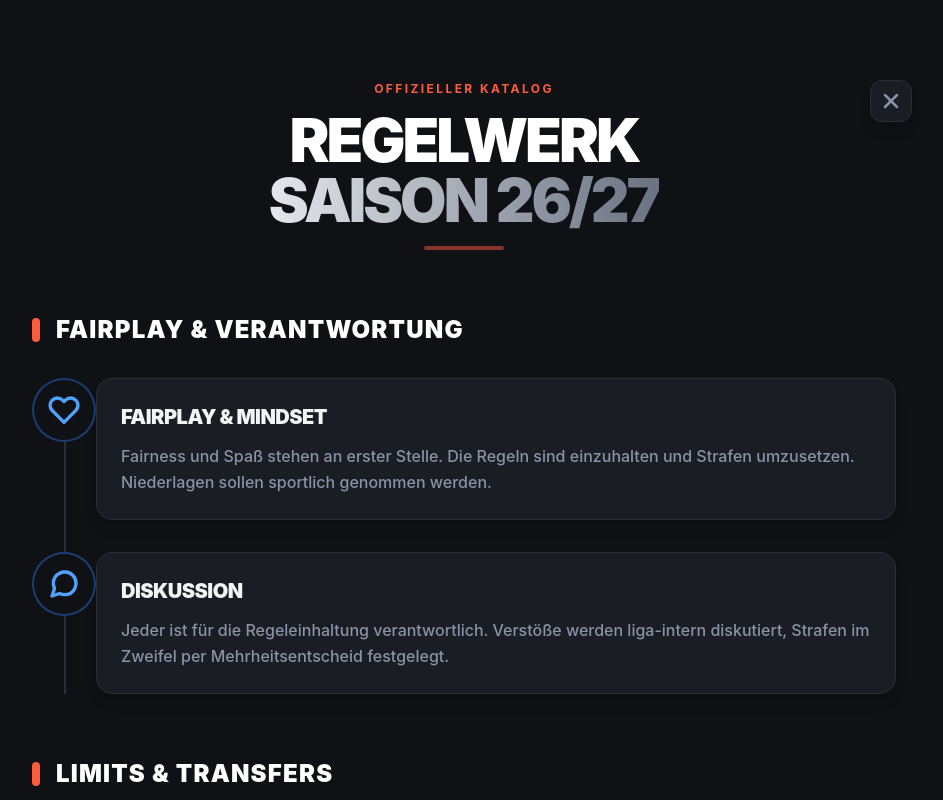
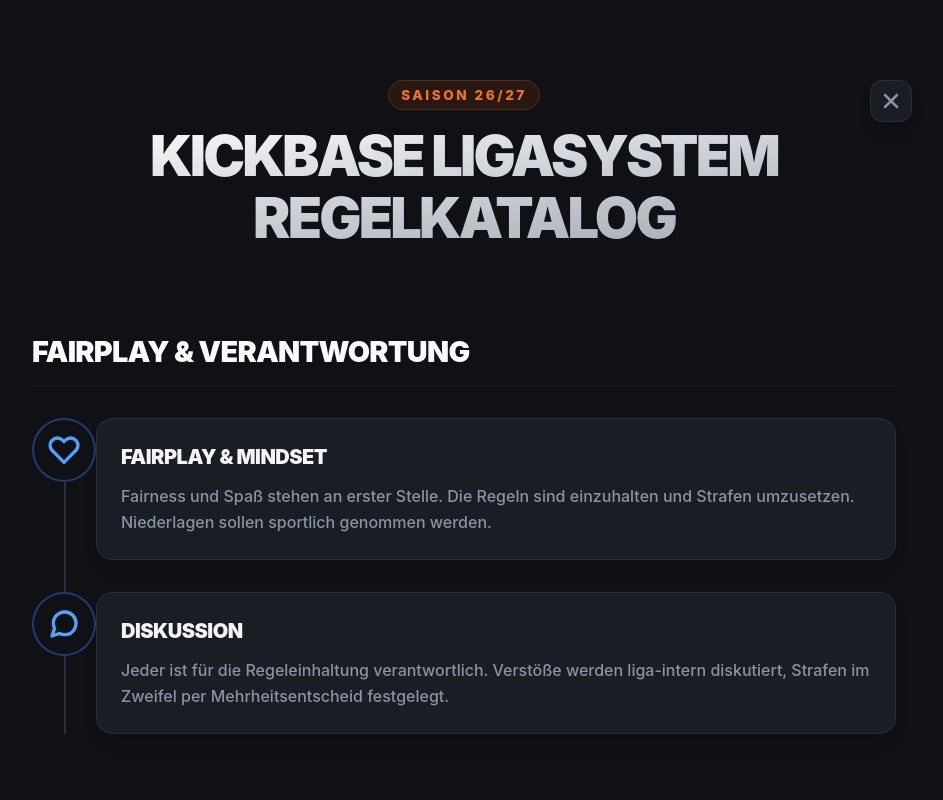
Before and after one commit to leonweinrich99/kickbase_ligasystem, a React app in the folder frontend/: page /rules in a window 1280 px wide. Shown: the top 800 px of the page, without its empty margins (176-1119 px from the left). Built offline with nearby package versions, Linux system fonts and the light colour scheme; the HTML template or start-up script is replaced by a standard one.

Commit message:
UI Refinement: Adjust Rules headlines to match original HTML design (capsule subtitle, specific gradient)

```diff
--- a/frontend/src/Rules.jsx
+++ b/frontend/src/Rules.jsx
@@ -44,29 +44,29 @@
 };
 
 const SectionTitle = ({ title }) => (
-  <h2 className="text-xl sm:text-2xl font-black text-white mb-8 mt-12 first:mt-0 uppercase tracking-wider flex items-center">
-    <span className="w-2 h-6 bg-[#ff5c3e] mr-4 rounded-full"></span>
+  <h2 className="text-[1.8rem] font-black text-[#f8fafc] mb-8 mt-16 first:mt-0 tracking-tight pb-3 border-b border-white/5 uppercase">
     {title}
   </h2>
 );
 
 const Rules = () => {
   return (
-    <div className="max-w-4xl mx-auto py-10 px-4 relative">
+    <div className="max-w-4xl mx-auto py-10 px-6 sm:px-4 relative">
       <Link
         to="/"
-        className="absolute top-4 right-4 sm:top-10 sm:right-0 p-2 text-[#8b92a5] hover:text-white bg-[#1a1d24] border border-[#2a2e37] rounded-xl transition-all hover:border-[#3a3f4a] shadow-lg"
+        className="absolute top-4 right-6 sm:top-10 sm:right-0 p-2 text-[#8b92a5] hover:text-white bg-[#1a1d24] border border-[#2a2e37] rounded-xl transition-all hover:border-[#3a3f4a] shadow-lg z-50"
         title="Zurück zum Dashboard"
       >
         <CloseIcon />
       </Link>
 
-      <header className="text-center mb-16">
-        <div className="text-[10px] sm:text-[12px] font-bold tracking-[0.2em] text-[#ff5c3e] mb-3 uppercase">Offizieller Katalog</div>
-        <h1 className="text-4xl sm:text-6xl font-black tracking-tighter uppercase text-white mb-4">
-          Regelwerk <br /> <span className="text-transparent bg-clip-text bg-gradient-to-r from-gray-200 to-gray-500">Saison 26/27</span>
+      <header className="text-center mb-20 pt-10 sm:pt-0">
+        <div className="inline-block px-3 py-1 mb-4 text-[#f97316] text-[0.85rem] font-extrabold uppercase tracking-[2.5px] bg-orange-500/10 border border-orange-500/20 rounded-full">
+          Saison 26/27
+        </div>
+        <h1 className="text-4xl sm:text-[3.5rem] font-black tracking-tighter uppercase leading-[1.1] mb-4 bg-gradient-to-br from-white to-[#9ca3af] bg-clip-text text-transparent">
+          KICKBASE LIGASYSTEM<br />Regelkatalog
         </h1>
-        <div className="w-20 h-1 bg-[#ff5c3e] mx-auto rounded-full opacity-50"></div>
       </header>
 
       <div className="space-y-16">
```
